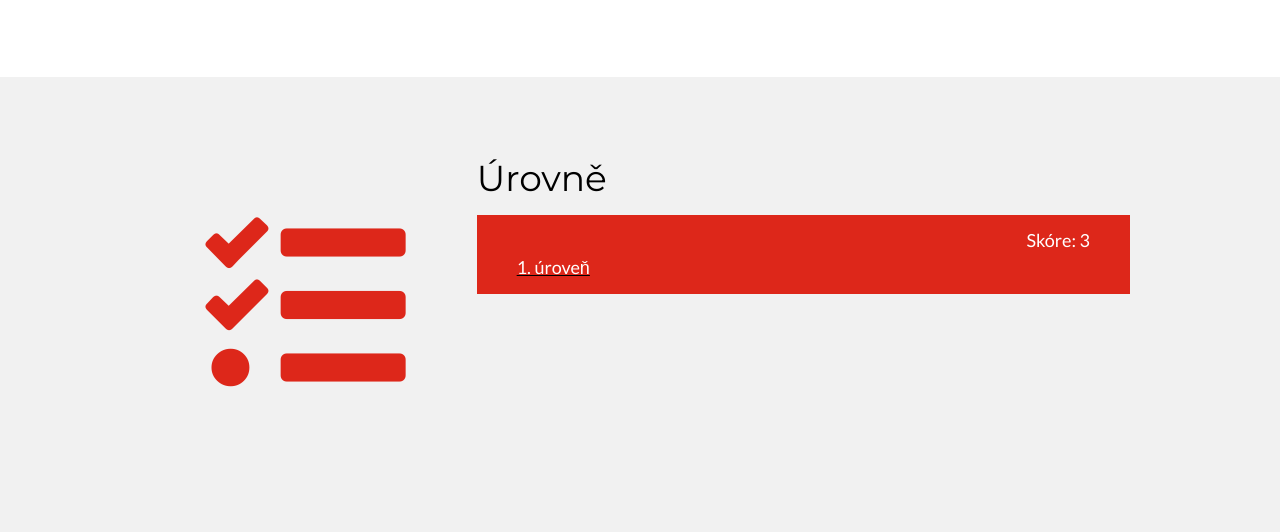
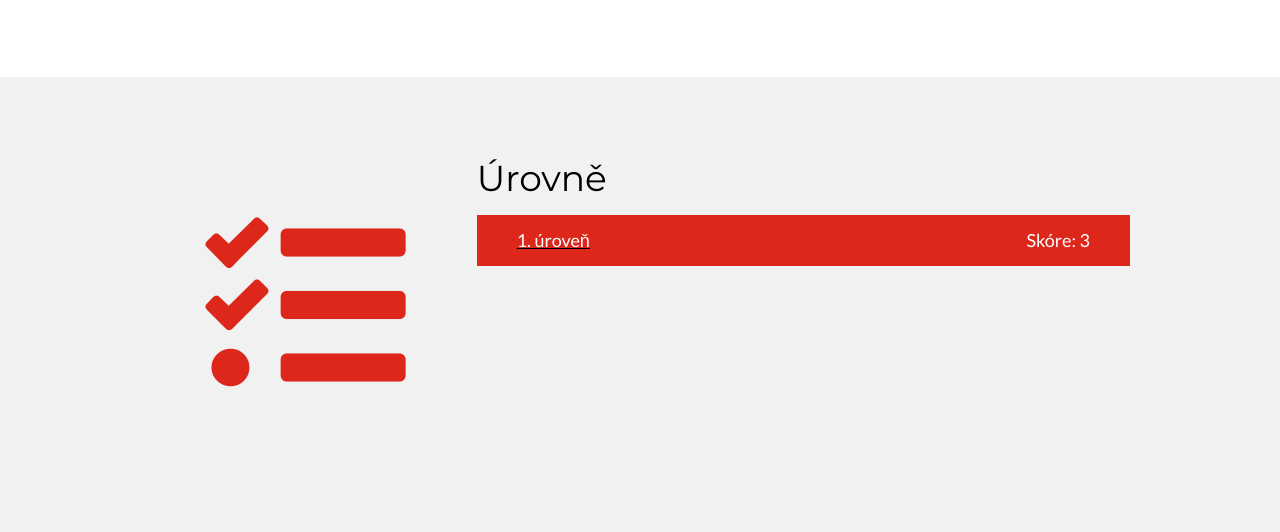
Before and after one commit to N-trophy/ntrophy-2019-logic, a Django app: page / in a window 1280 px wide. Shown: the part 954-1486 px from the top of the page. Run offline with Django 3.2, Linux system fonts and the light colour scheme; a user stored in the database is signed in; tables that the repository leaves empty hold one stand-in row (values such as "Sample post").

Commit message:
Team page: fix align.

```diff
--- a/api_server/templates/index.html
+++ b/api_server/templates/index.html
@@ -71,7 +71,7 @@ body,h1,h2,h3,h4,h5,h6 {font-family: "Lato", sans-serif}
       {% for level in levels %}
       <a {% if level.id <= next_level %} href="/level/{{ level.id }}" {% endif %}>
         <div class="w3-cell-row w3-padding-large w3-large {{level.class}}">
-            <div class="w3-container w3-cell">{{ level.id }}. úroveň</div>
+            <div class="w3-container w3-cell w3-cell-middle">{{ level.id }}. úroveň</div>
             <div class="w3-container w3-cell w3-right">{{ level.status }}</div>
         </div>
       </a>
```
